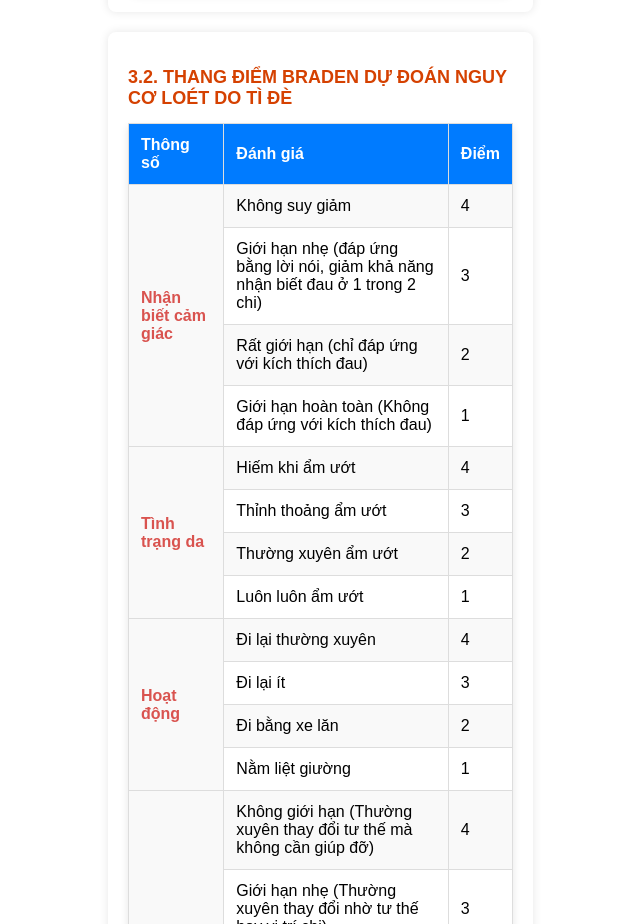
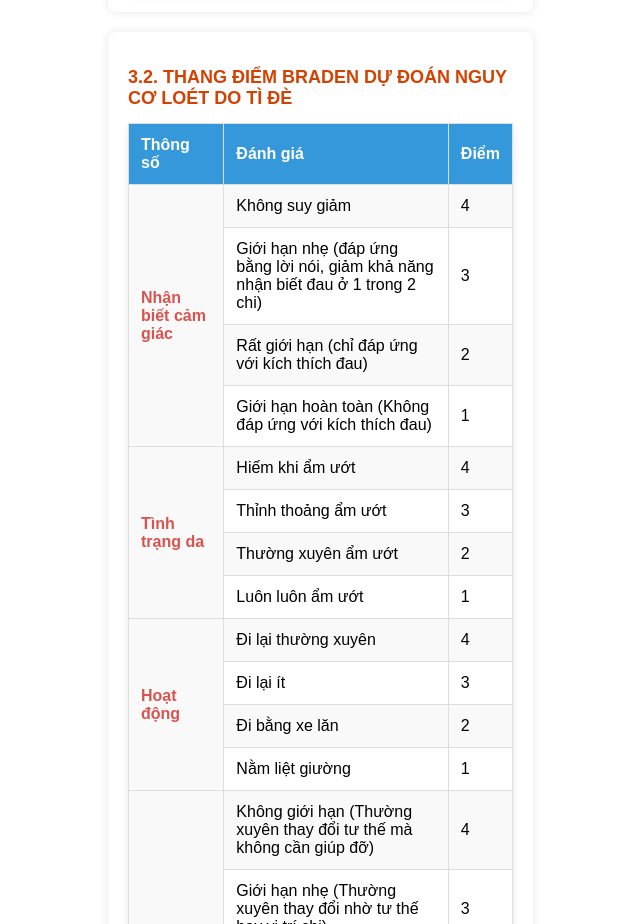
Before and after one commit to quoctoank4it/dieu-duong, a React (Create React App) app: page / in a window 1280 px wide. Shown: the part 7460-8384 px from the top of the page, without its empty margins (487-1127 px from the left). Built offline with nearby package versions, Linux system fonts and the light colour scheme.

Commit message:
edit file

```diff
--- a/src/Components/ChuyenDe1/A3_2_ThangDiem/style.css
+++ b/src/Components/ChuyenDe1/A3_2_ThangDiem/style.css
@@ -27,7 +27,7 @@
 }
 
 .assessment-table th {
-  background-color: #007bff;
+  background-color: #3498db;
   color: #fff;
   font-weight: bold;
 }
--- a/src/Components/ChuyenDe1/A3_3_DuPhongLoet/style.css
+++ b/src/Components/ChuyenDe1/A3_3_DuPhongLoet/style.css
@@ -27,7 +27,7 @@
 }
 
 .assessment-table th {
-  background-color: #007bff;
+  background-color: #3498db;
   color: #fff;
   font-weight: bold;
 }
```
